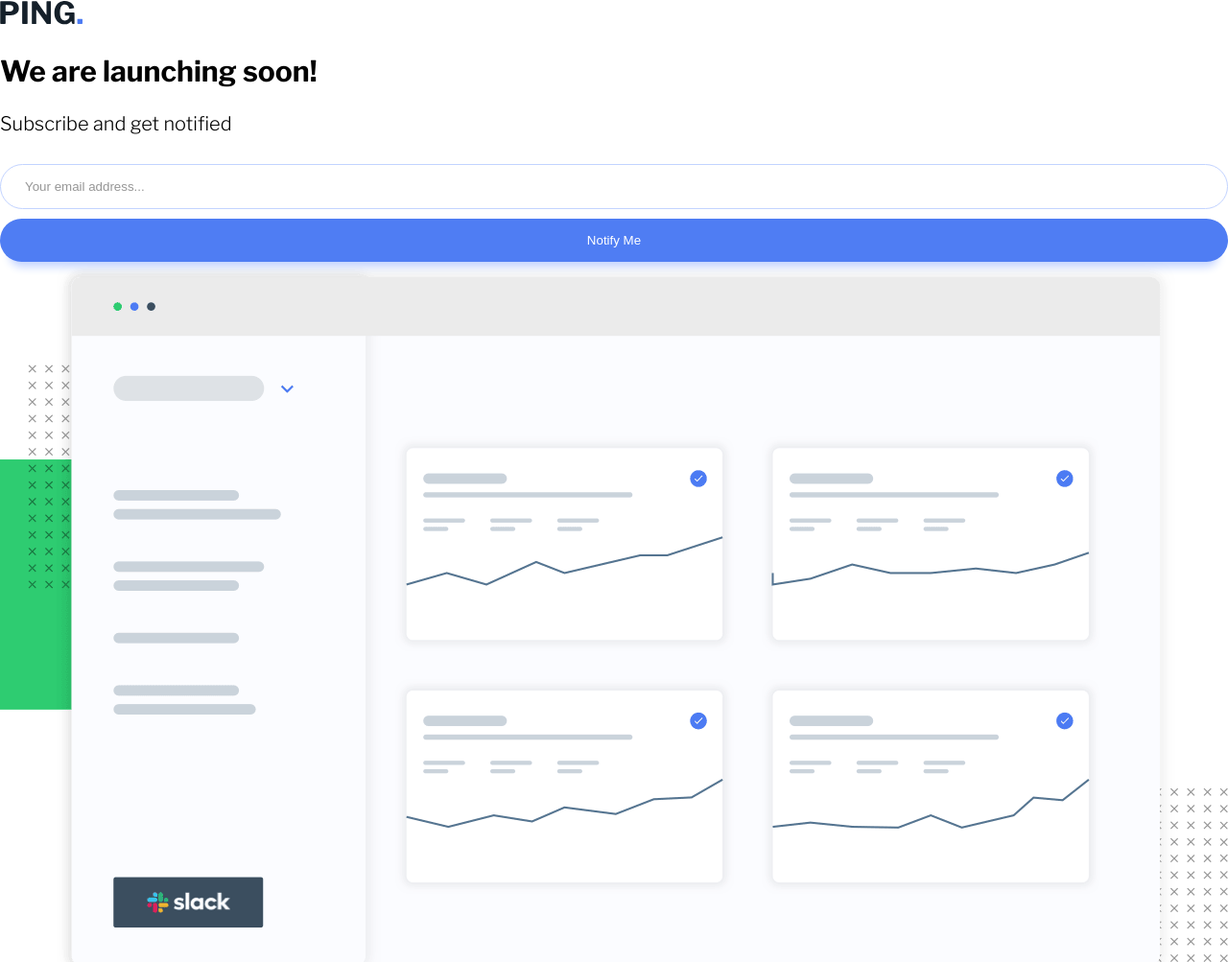
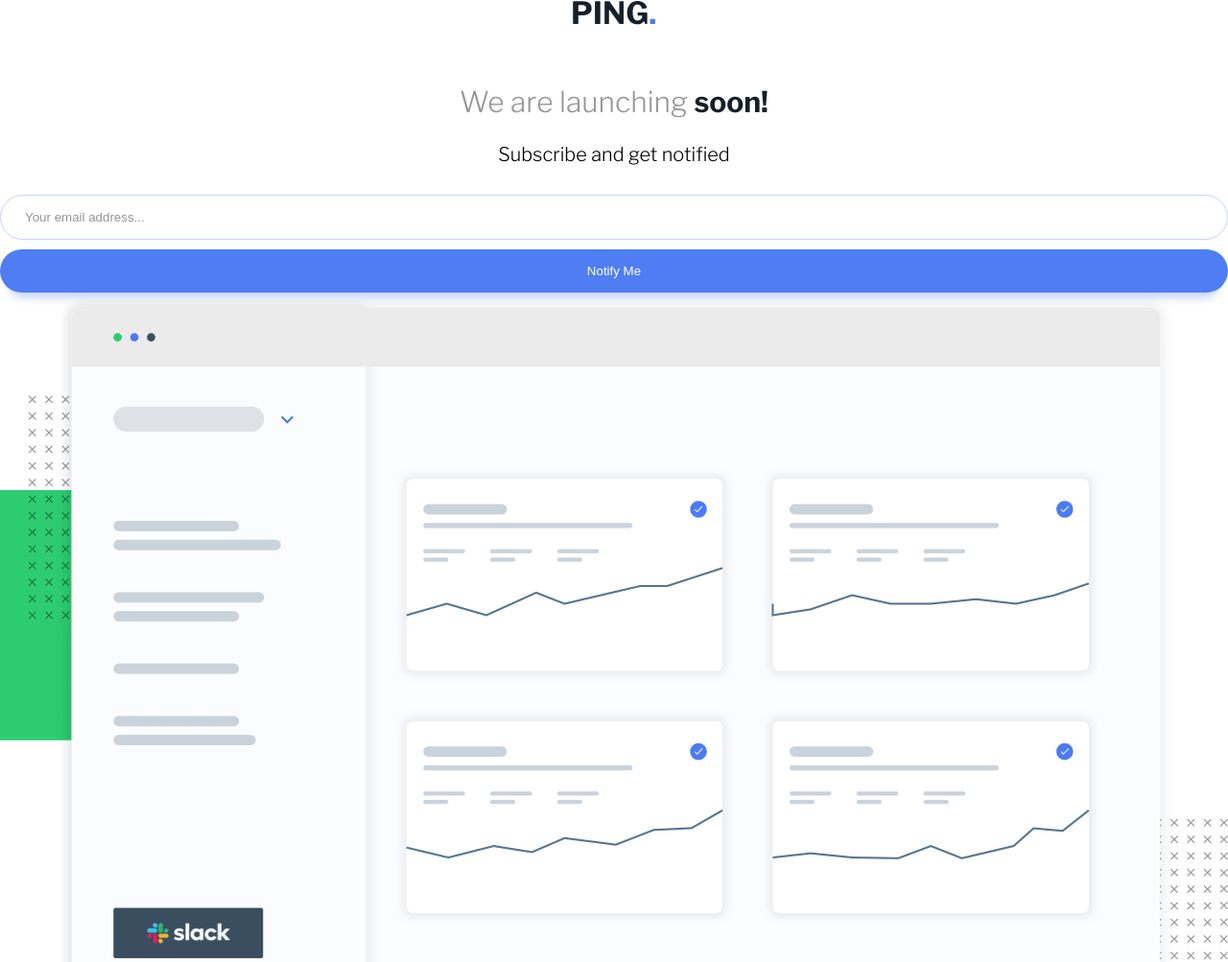
Before and after one commit to lmpko/frontendmentor-ping-coming-soon-page-master, a React app: page / in a window 1280 px wide. Shown: the top 1003 px of the page at 96% size. Built offline with nearby package versions, Linux system fonts and the light colour scheme.

Commit message:
overview css added

```diff
--- a/app.css
+++ b/app.css
@@ -12,6 +12,21 @@ body{
     font-size: 1.25rem;
     font-family: 'Libre Franklin', sans-serif;
     margin: 0;
+}
+
+.overview{
+    text-align: center;
+}
+
+.overview h1{
+    color: var(--fouthary-color);
+    font-weight: 300;
+    margin-top: 3.5625rem ;
+}
+
+.overview h1 span{
+    color: var(--fifthary-color);
+    font-weight: 700;
 }
 
 .email-sub{
--- a/src/OverviewComponent.js
+++ b/src/OverviewComponent.js
@@ -3,8 +3,8 @@ import logo from "/images/logo.svg"
 
 const OverviewComponent = () => {
   return (
-    <section>
-      <img src={logo} alt=""/>
+    <section className='overview'>
+      <img src={logo} alt="logo"/>
       <h1>We are launching <span>soon!</span></h1>
       <p>Subscribe and get notified</p>
     </section>
```
